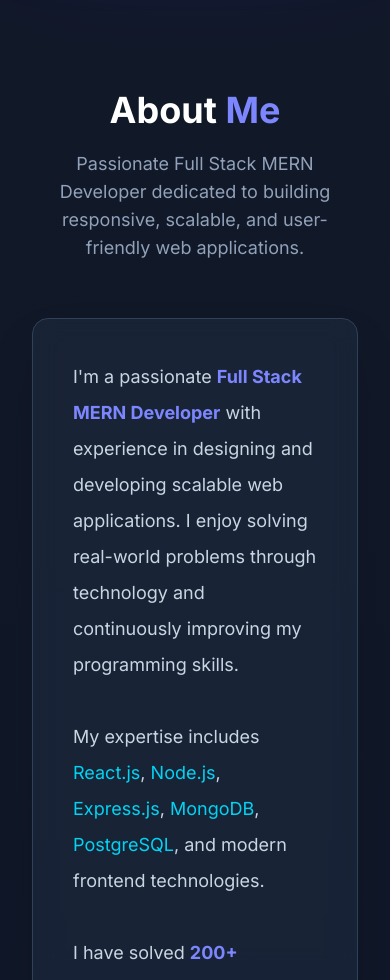
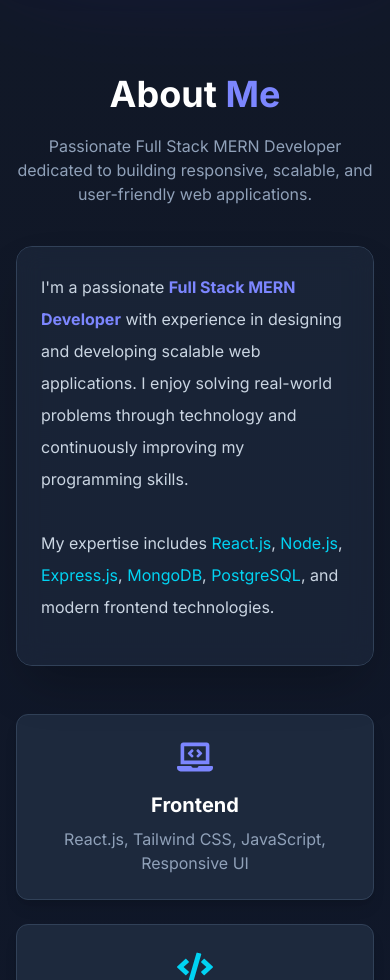
Before and after one commit to ayushkumarguptaa/Portfolio, a React (Vite) app in the folder User/: page / in a window 390 px wide. Shown: the part 1020-2000 px from the top of the page. Built offline with nearby package versions, Linux system fonts and the light colour scheme.

Commit message:
created more responsive for some devices

```diff
--- a/User/src/components/About.jsx
+++ b/User/src/components/About.jsx
@@ -10,15 +10,16 @@ const About = () => {
   return (
     <section
       id="about"
-      className="py-24 bg-gradient-to-b from-[#111827] to-[#0f172a]"
+      className="py-20 sm:py-24 bg-gradient-to-b from-[#111827] to-[#0f172a]"
     >
-      <div className="max-w-7xl mx-auto px-8">
+      <div className="max-w-7xl mx-auto px-4 sm:px-6 lg:px-8">
 
+        {/* Heading */}
         <motion.h2
           initial={{ opacity: 0, y: -30 }}
           whileInView={{ opacity: 1, y: 0 }}
           transition={{ duration: 0.6 }}
-          className="text-4xl md:text-5xl font-bold text-center text-white mb-5"
+          className="text-4xl sm:text-5xl font-bold text-center text-white mb-5"
         >
           About <span className="text-indigo-400">Me</span>
         </motion.h2>
@@ -27,27 +28,50 @@ const About = () => {
           initial={{ opacity: 0 }}
           whileInView={{ opacity: 1 }}
           transition={{ delay: 0.2 }}
-          className="text-center text-slate-400 max-w-3xl mx-auto mb-14 text-lg"
+          className="text-center text-slate-400 max-w-3xl mx-auto mb-10 text-base sm:text-lg"
         >
           Passionate Full Stack MERN Developer dedicated to building
           responsive, scalable, and user-friendly web applications.
         </motion.p>
 
+        {/* About Card */}
         <motion.div
           initial={{ opacity: 0, y: 60 }}
           whileInView={{ opacity: 1, y: 0 }}
           transition={{ duration: 0.7 }}
-          className="bg-slate-800/70 backdrop-blur-md border border-slate-700 rounded-2xl p-10 shadow-2xl"
+          className="
+            bg-slate-800/70
+            backdrop-blur-md
+            border
+            border-slate-700
+            rounded-2xl
+            p-6
+            sm:p-10
+            shadow-2xl
+
+            h-[420px]
+            md:h-auto
+
+            overflow-y-auto
+            md:overflow-visible
+
+            hide-scrollbar
+          "
         >
-          <p className="text-slate-300 text-lg leading-9">
-            I'm a passionate <span className="text-indigo-400 font-semibold">Full Stack MERN Developer</span> with
-            experience in designing and developing scalable web applications.
-            I enjoy solving real-world problems through technology and continuously
-            improving my programming skills.
+          <p className="text-slate-300 text-base sm:text-lg leading-8 sm:leading-9">
+
+            I'm a passionate{" "}
+            <span className="text-indigo-400 font-semibold">
+              Full Stack MERN Developer
+            </span>{" "}
+            with experience in designing and developing scalable web
+            applications. I enjoy solving real-world problems through
+            technology and continuously improving my programming skills.
 
             <br /><br />
 
-            My expertise includes <span className="text-cyan-400">React.js</span>,
+            My expertise includes
+            <span className="text-cyan-400"> React.js</span>,
             <span className="text-cyan-400"> Node.js</span>,
             <span className="text-cyan-400"> Express.js</span>,
             <span className="text-cyan-400"> MongoDB</span>,
@@ -56,17 +80,23 @@ const About = () => {
 
             <br /><br />
 
-            I have solved <span className="text-indigo-400 font-semibold">200+ LeetCode problems</span>,
-            strengthening my understanding of Data Structures & Algorithms.
+            I have solved{" "}
+            <span className="text-indigo-400 font-semibold">
+              200+ LeetCode Problems
+            </span>
+            , strengthening my understanding of Data Structures &
+            Algorithms.
+
             I also enjoy learning new technologies like
             <span className="text-cyan-400"> Azure</span> and
             <span className="text-cyan-400"> CI/CD</span>.
+
           </p>
         </motion.div>
 
         {/* Feature Cards */}
 
-        <div className="grid md:grid-cols-2 lg:grid-cols-4 gap-6 mt-14">
+        <div className="grid grid-cols-1 sm:grid-cols-2 lg:grid-cols-4 gap-6 mt-12">
 
           <motion.div
             whileHover={{ y: -8 }}
--- a/User/src/components/Hero.jsx
+++ b/User/src/components/Hero.jsx
@@ -45,7 +45,7 @@ const Hero = () => {
               href="#contact"
               className="w-full sm:w-auto bg-indigo-600 hover:bg-indigo-500 text-white px-7 py-3 rounded-xl font-semibold text-center shadow-lg hover:shadow-indigo-500/40 transition duration-300"
             >
-              Hire Me
+              Discuss Opportunity
             </a>
 
             <a
```
